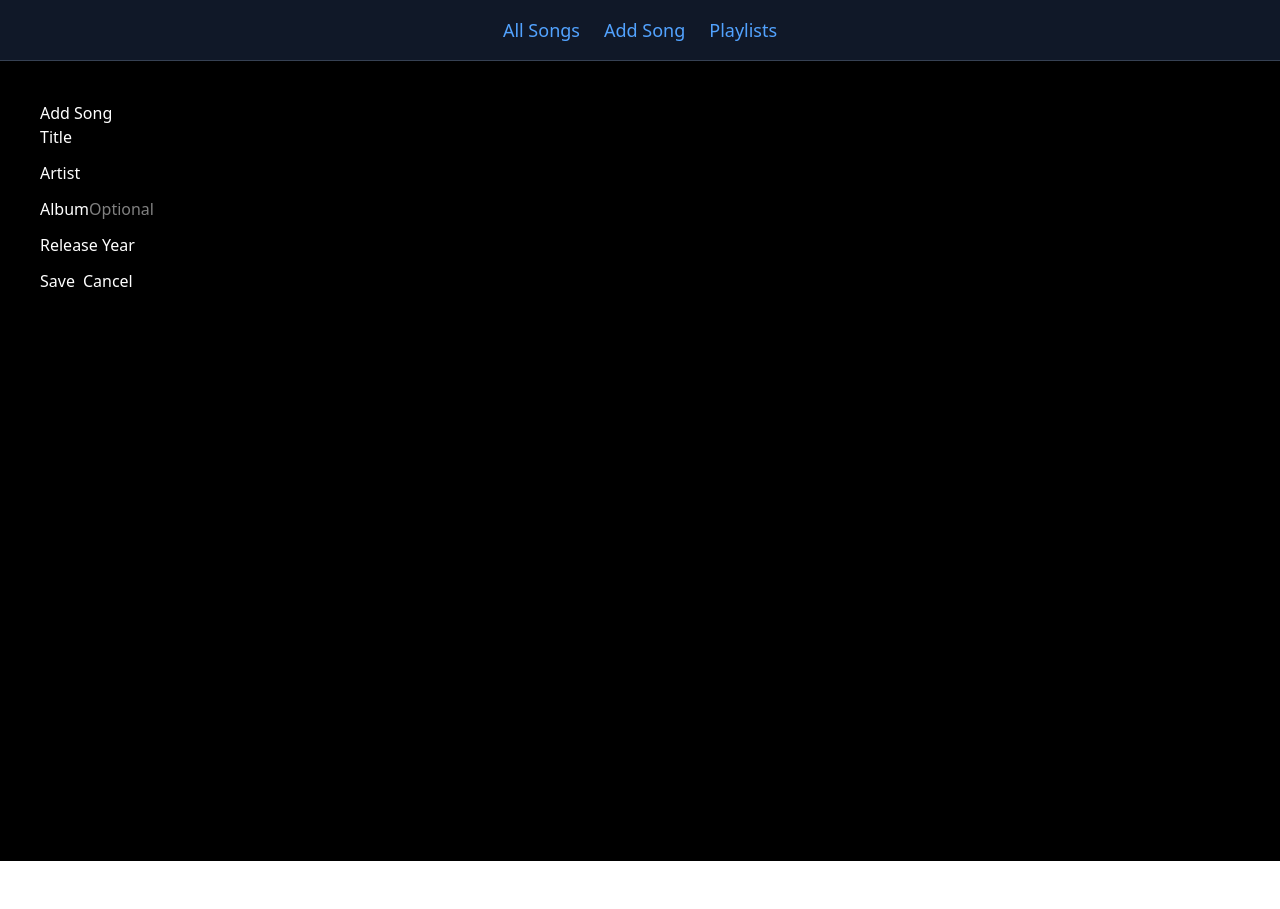
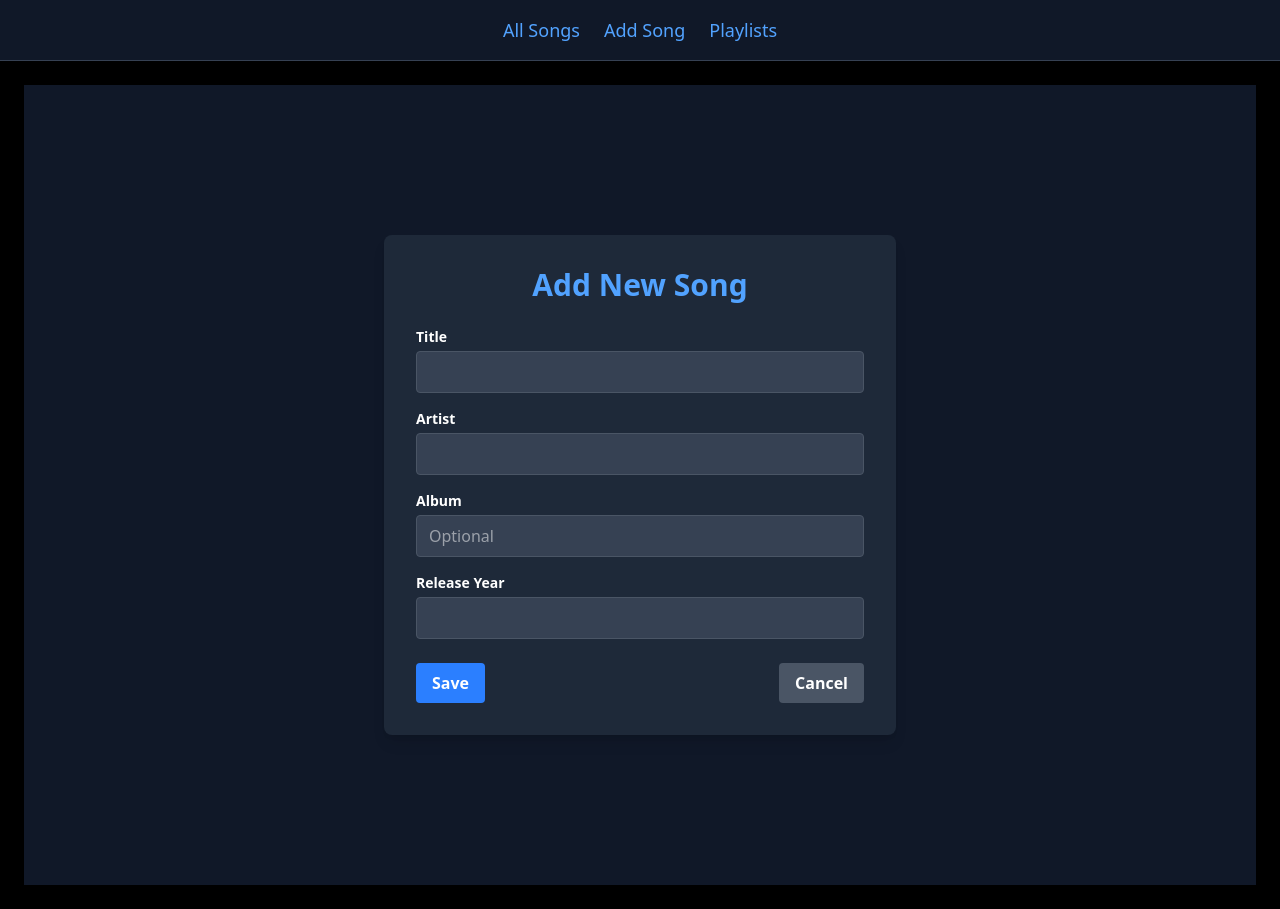
Before and after one commit to ameseret/SongShelf, a React (Vite) app in the folder frontend/: page /add in a window 1280 px wide. Before the commit the page ends 861 px from the top, so only its background shows below. Built offline with nearby package versions, Linux system fonts and the light colour scheme; no server answers.

Commit message:
Add styling to AddSongPage.jsx

```diff
--- a/frontend/src/pages/AddSongPage.jsx
+++ b/frontend/src/pages/AddSongPage.jsx
@@ -34,43 +34,54 @@ export default function AddSongPage() {
   };
 
   return (
-    <main style={{ padding: 16, maxWidth: 500 }}>
-      <h1>Add Song</h1>
-      {error && <p style={{ color: "crimson" }}>{error}</p>}
+    <main className="min-h-screen bg-gray-900 text-white flex items-center justify-center p-6">
+      <div className="w-full max-w-lg bg-gray-800 rounded-lg shadow-lg p-8">
+        <h1 className="text-3xl font-extrabold text-center text-blue-400 mb-6">
+          Add New Song
+        </h1>
 
-      <form onSubmit={onSubmit} style={{ display: "grid", gap: 12 }}>
-        <label>
-          Title
+        {error && (
+          <p className="text-red-400 mb-4 text-center font-medium">{error}</p>
+        )}
+
+        <form onSubmit={onSubmit} className="space-y-4">
+          <div>
+            <label className="block text-sm font-semibold mb-1">Title</label>
             <input
               name="title"
               value={form.title}
               onChange={onChange}
               required
+              className="w-full px-3 py-2 rounded bg-gray-700 text-white border border-gray-600 focus:outline-none focus:ring-2 focus:ring-blue-500"
             />
-        </label>
+          </div>
 
-        <label>
-          Artist
+          <div>
+            <label className="block text-sm font-semibold mb-1">Artist</label>
             <input
               name="artist"
               value={form.artist}
               onChange={onChange}
               required
+              className="w-full px-3 py-2 rounded bg-gray-700 text-white border border-gray-600 focus:outline-none focus:ring-2 focus:ring-blue-500"
             />
-        </label>
+          </div>
 
-        <label>
-          Album
+          <div>
+            <label className="block text-sm font-semibold mb-1">Album</label>
             <input
               name="album"
               value={form.album}
               onChange={onChange}
               placeholder="Optional"
+              className="w-full px-3 py-2 rounded bg-gray-700 text-white border border-gray-600 focus:outline-none focus:ring-2 focus:ring-blue-500"
             />
+          </div>
+
+          <div>
+            <label className="block text-sm font-semibold mb-1">
+              Release Year
             </label>
-
-        <label>
-          Release Year
             <input
               type="number"
               name="release_year"
@@ -78,16 +89,27 @@ export default function AddSongPage() {
               onChange={onChange}
               min="1900"
               max={new Date().getFullYear()}
+              className="w-full px-3 py-2 rounded bg-gray-700 text-white border border-gray-600 focus:outline-none focus:ring-2 focus:ring-blue-500"
             />
-        </label>
+          </div>
 
-        <div style={{ display: "flex", gap: 8 }}>
-          <button type="submit">Save</button>
-          <button type="button" onClick={() => navigate("/")}>
+          <div className="flex justify-between mt-6">
+            <button
+              type="submit"
+              className="bg-blue-500 hover:bg-blue-600 text-white font-semibold px-4 py-2 rounded transition-colors"
+            >
+              Save
+            </button>
+            <button
+              type="button"
+              onClick={() => navigate("/")}
+              className="bg-gray-600 hover:bg-gray-700 text-white font-semibold px-4 py-2 rounded transition-colors"
+            >
               Cancel
             </button>
           </div>
         </form>
+      </div>
     </main>
   );
 }
--- a/frontend/src/pages/SongsPage.jsx
+++ b/frontend/src/pages/SongsPage.jsx
@@ -62,9 +62,17 @@ export default function SongsPage() {
                 key={s.id}
                 className="bg-gray-800 rounded-xl shadow-md overflow-hidden hover:shadow-lg transition transform hover:-translate-y-1"
               >
-                {/* Artwork placeholder (replace with real image later) */}
+                {/* Artwork (real image if available, otherwise placeholder) */}
                 <div className="bg-gray-700 h-40 flex items-center justify-center">
-                  <span className="text-4xl text-gray-400">🎵</span>
+                  {s.artwork_url ? (
+                    <img
+                      src={s.artwork_url}
+                      alt={`${s.title} cover`}
+                      className="h-full w-full object-cover"
+                    />
+                  ) : (
+                    <span className="text-4xl text-gray-400">🎵</span>
+                  )}
                 </div>
 
                 {/* Song info */}
```
Lines whose indentation alone changed are shown as unchanged.
